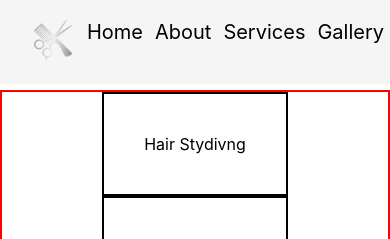
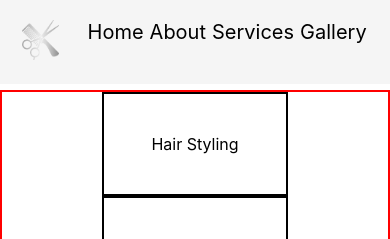
Before and after one commit to fcondori1/salon-nr, a React (Create React App) app: page /services in a window 390 px wide. Shown: the top 239 px of the page. Built offline with nearby package versions, Linux system fonts and the light colour scheme.

Commit message:
mobile nav update

```diff
--- a/src/component/Main/Main.js
+++ b/src/component/Main/Main.js
@@ -10,12 +10,12 @@ function Main(props) {
 		<>
 			<div className='page'>
 				<img
-					src={background1}
+					src={background2}
 					alt='Salon with brushes'
 					className='background1'></img>
 				<Contact />
 				<img
-					src={background2}
+					src={background1}
 					alt='Salon with brushes'
 					className='background1'></img>
 				{/* <img
--- a/src/component/Nav/Nav.css
+++ b/src/component/Nav/Nav.css
@@ -9,7 +9,7 @@
 }
 
 li {
-    margin: 0px 6px;
+    margin: 0px 6px 0px 0px;
 }
 
 .navigation {
@@ -24,9 +24,10 @@ li {
 .navbar {
     display: flex;
     flex-direction: row;
-    justify-content: flex-end;
+    justify-content: flex-start;
     font-size: 20px;
-    width: 75%;
+    width: 80%;
+    margin: 20px 0px;
 }
 
 
@@ -36,7 +37,7 @@ li {
 
 .icon {
     height: 40px;
-    margin: 20px 0px 20px 20px;
+    margin: 20px 0px 20px 10px;
     padding-left: 25%;
     filter: grayscale(100%);
     /* float: left;
--- a/src/component/Services/Services.js
+++ b/src/component/Services/Services.js
@@ -6,7 +6,7 @@ function Services(props) {
 	return (
 		<div className='page'>
 			<div className='service-list'>
-				<div className='service-item'>Hair Stydivng</div>
+				<div className='service-item'>Hair Styling</div>
 				<div className='service-item'>Hair Cutting</div>
 				<div className='service-item'>Hair Coloring</div>
 				<div className='service-item'>Make-up</div>
```
Also changed, not shown: 2 other files (tests, documents, lock files or other folders).
